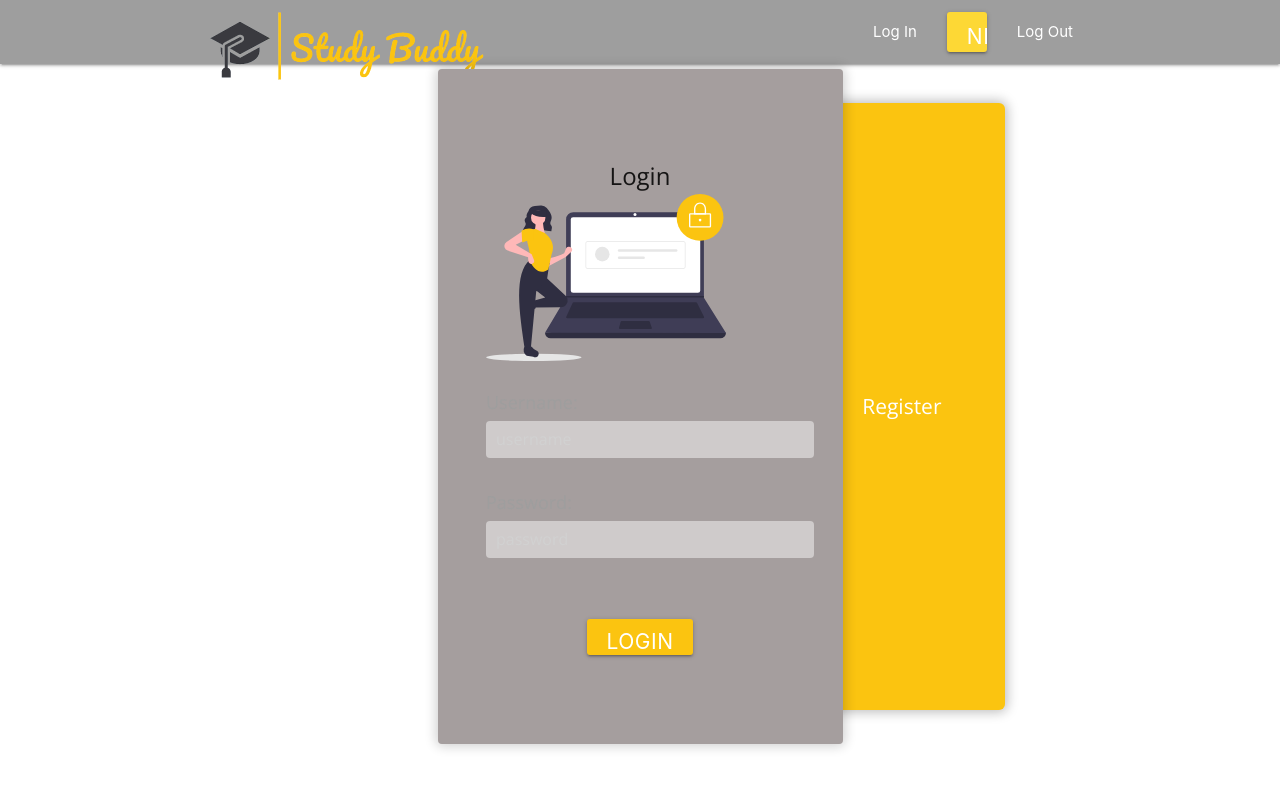
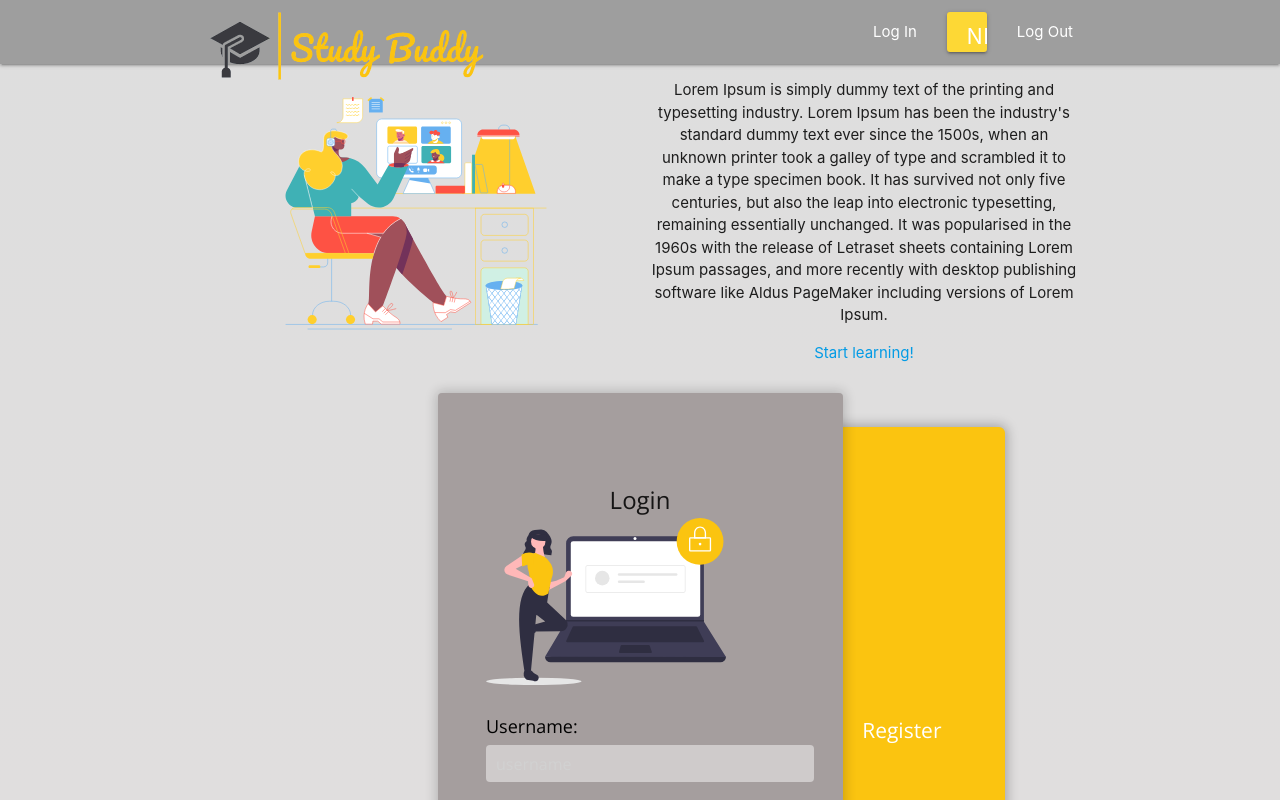
Before and after one commit to natalia-bolos/licenta_front, a React (Create React App) app: page /start in a window 1280 px wide. Shown: the top 800 px of the page. Built offline with nearby package versions, Linux system fonts and the light colour scheme.

Commit message:
adaugare landing page, adaptare dashboard

```diff
--- a/src/App.jsx
+++ b/src/App.jsx
@@ -1,21 +1,28 @@
 import React from "react";
-import { Link, BrowserRouter, Route} from 'react-router-dom';
+import { BrowserRouter, Route} from 'react-router-dom';
 import UserAuthentication from "./user/UserAuthentication";
-import Navbar from './layout/navbar'
-import { Dashboard } from "./pages/Dashboard";
+import Navbar from './layout/Navbar';
+import Landing  from './pages/Landing';
+import { Dashboard } from './pages/Dashboard';
+import "./App.css";
 
 class App extends React.Component {
   render(){
     return (
       <BrowserRouter>
-        <div>
+        <div
+          style={{
+          background: "linear-gradient(to top, #e0dede, #dedede)",
+          top:'0', bottom:'0', left:'0', right:'0', position: 'absolute'}}>
           <Navbar />
+          <Landing />
           <Route path="/start" component={UserAuthentication}/>
           <Route path="/dashboard" component={Dashboard}/>
           {/* <Link to="start">Start</Link> */}
         </div>
       </BrowserRouter>
 
+
       );
   }
 }
--- /dev/null
+++ b/src/groups/Textimput.jsx
@@ -0,0 +1,28 @@
+import React from 'react';
+
+class textimp extends React.Component{
+    render() {
+        return (
+            <div className="row">
+                <form className="col s12">
+                    <div className="row txtimp">
+                        <div className="input-field col s10">
+                            <textarea id="textarea1" className="materialize-textarea"></textarea>
+                            <label for="textarea1">New post</label>
+                        </div>
+                        <div className="btn file-field input-field col s1">
+                            <span>File</span>
+                            <input type="file"/>
+                        </div>
+                        <div className="btn file-field input-field col s1">
+                            <span>Send</span>
+                        </div>
+                    </div>
+                </form>
+            </div>
+        )
+    }
+
+}
+
+export default textimp;
--- /dev/null
+++ b/src/layout/navbar.css
@@ -0,0 +1,3 @@
+.brand-logo{
+    size: 10px;
+}
--- a/src/layout/navbar.jsx
+++ b/src/layout/navbar.jsx
@@ -3,6 +3,7 @@ import {Link} from 'react-router-dom';
 import logo from "./logo.png";
 import SignedInLink from './SignedInLink';
 import SignedOutLink from './SignedOutLink';
+import './navbar.css';
 
 const Navbar = () => {
     return(
--- a/src/pages/Dashboard.jsx
+++ b/src/pages/Dashboard.jsx
@@ -4,6 +4,7 @@ import { USER_NAME } from '../constants';
 import { getPostsOfGroup, getMembersOfGroup } from '../util/ApiUtils';
 import {GroupData} from "../groups/GroupData";
 import {GroupMembers} from "../groups/GroupMembers";
+import Textimp from '../groups/Textimput';
 
 export class Dashboard extends React.Component {
     constructor(props) {
@@ -34,13 +35,15 @@ export class Dashboard extends React.Component {
             <div className="dashboard container">
                 <div className="row">
                     <h1>Hello, {localStorage.getItem(USER_NAME)}</h1>
-                    <div className="col s2 m2">
+                    <div className="col s2 ">
                         <GroupList  onGroupClicked={this.setSelectedGroup.bind(this)}/>
                     </div>
-                    <div className="col s2 m2">
+                    <div className="col s8">
                         <GroupData groupName={this.state.selectedGroupName} posts={this.state.posts}/>
+                        <Textimp />
+
                     </div>
-                    <div className="col s2 m2">
+                    <div className="col s2">
                         <GroupMembers members={this.state.members}/>
                     </div>
                 </div>
--- /dev/null
+++ b/src/pages/Landing.jsx
@@ -0,0 +1,33 @@
+import React from "react";
+import land from "./land.svg";
+import { Link} from 'react-router-dom';
+import "./landing.css";
+
+class Landing extends React.Component{
+    render() {
+        return (
+            <div className="container">
+                <div className="row landing">
+                    <div className="landimg col s6 m6">
+                        <img src={land} alt="land" />
+                    </div>
+                    <div className="landtxt col s6 m6">
+                        <p>Lorem Ipsum is simply dummy text of the printing and typesetting industry.
+                            Lorem Ipsum has been the industry's standard dummy text ever since the 1500s,
+                             when an unknown printer took a galley of type and scrambled it to make a type
+                             specimen book. It has survived not only five centuries, but also the leap into
+                             electronic typesetting, remaining essentially unchanged. It was popularised in the
+                              1960s with the release of Letraset sheets containing Lorem Ipsum passages,
+                              and more recently with desktop publishing software like Aldus PageMaker including
+                              versions of Lorem Ipsum.</p>
+                        <Link to='start'>Start learning!</Link>
+                    </div>
+                </div>
+            </div>)
+    }
+
+
+
+}
+
+export default Landing;
--- /dev/null
+++ b/src/pages/landing.css
@@ -0,0 +1,8 @@
+.landimg{
+    align-content: center;
+}
+
+.landtxt{
+    text-align: center;
+
+}
--- a/src/user/UserAuthentication.jsx
+++ b/src/user/UserAuthentication.jsx
@@ -1,6 +1,6 @@
 import React from "react";
 import "../user/UserAuthentication.scss";
-import { Login, Register } from "../user/index";
+import { Login, Register } from "./Index";
 
 class UserAuthentication extends React.Component {
   constructor(props) {
@@ -40,7 +40,7 @@ class UserAuthentication extends React.Component {
     return (
       <div className="UserAuthentication">
         <div className="login">
-          <div className="container" ref={ref => (this.container = ref)}>
+          <div className="container_user" ref={ref => (this.container = ref)}>
             {isLogginActive && (
               <Login logInSuccessRedirection={this.redirectToDashboardOnSuccess.bind(this)} containerRef={ref => (this.current = ref)} />
             )}
--- a/src/user/UserAuthentication.scss
+++ b/src/user/UserAuthentication.scss
@@ -27,7 +27,7 @@
 }
 
 .App-link {
-  color: #61dafb;
+  color: #ec930c;
 }
 
 @keyframes App-logo-spin {
@@ -50,7 +50,7 @@
   margin-top: 5px;
   position: relative;
   z-index: 99;
-  .container {
+  .container_user {
     display: flex;
     justify-content: center;
     align-items: center;
--- a/src/user/styles.scss
+++ b/src/user/styles.scss
@@ -34,6 +34,7 @@
           width: fit-content;
           label {
             font-size: 18px;
+            color: black;
           }
           input {
             margin-top: 5px;
@@ -47,9 +48,11 @@
             border-radius: 4px;
             margin-bottom: 31px;
             transition: all 250ms ease-in-out;
+            color: black;
+
             &:hover {
-              //background-color: #ffffff;
-              //box-shadow: 0px 0px 14px 0.3px #0e81ce96;
+              background-color: #ffffff;
+              box-shadow: 0px 0px 14px 0.3px #FBC410;
             }
 
             &:focus {
```
Also changed, not shown: src/groups/PostComment.jsx (added, +18 -0 lines), src/App.css (added), src/pages/land.svg (added).
